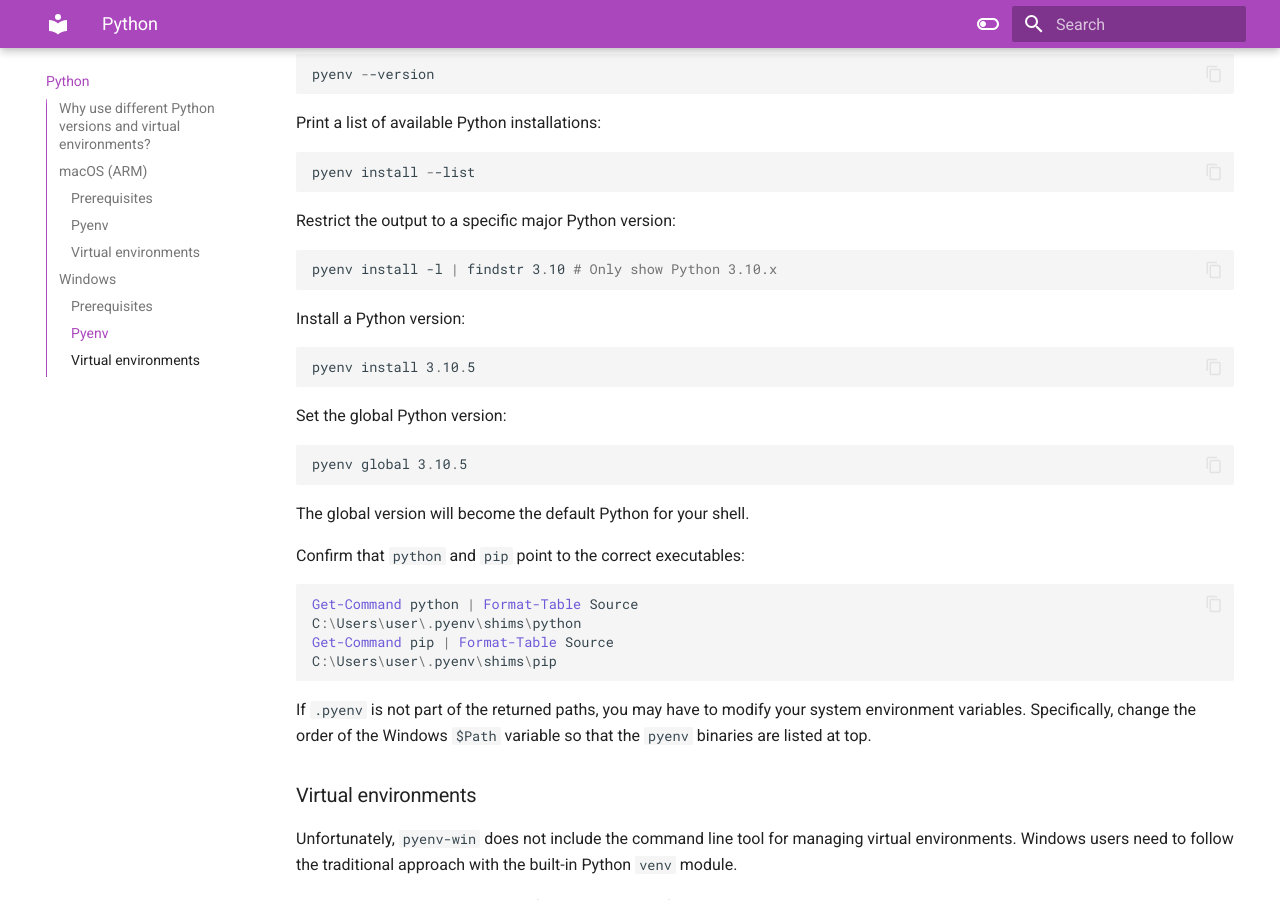
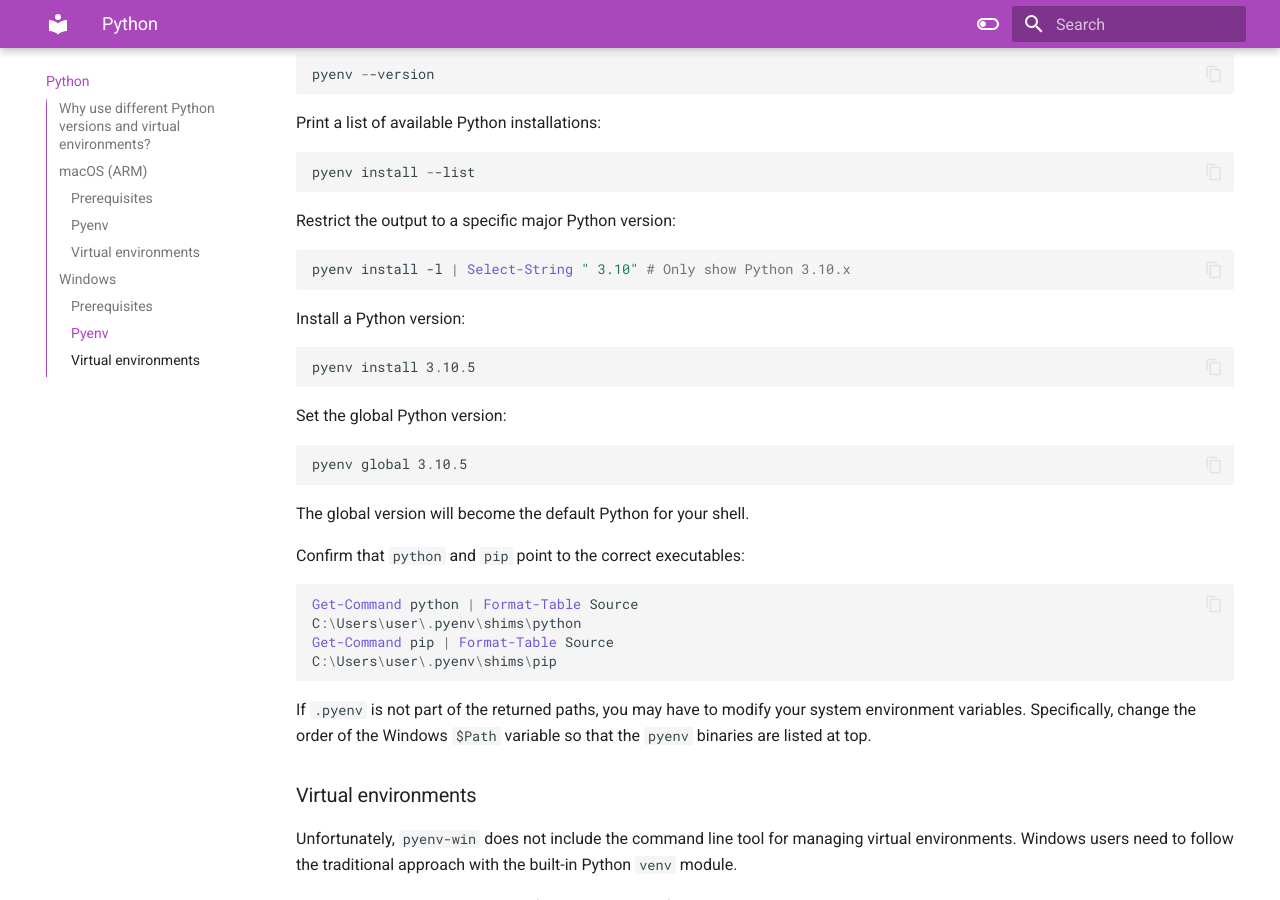
Before and after one commit to cellino-biotech/celldocs, an MkDocs documentation site: the page built from docs/python.md, in a window 1280 px wide and 900 px high, scrolled down 3807 px. Built offline with MkDocs 1.6.1 and Material for MkDocs 9.7.7, drawn with Linux system fonts in a browser that asks for light colours.

Commit message:
Replace 'findstr' with 'Select-String' native cmdlet

````diff
--- a/docs/python.md
+++ b/docs/python.md
@@ -197,7 +197,7 @@ pyenv install --list
 Restrict the output to a specific major Python version:
 
 ```ps1
-pyenv install -l | findstr 3.10 # Only show Python 3.10.x
+pyenv install -l | Select-String " 3.10" # Only show Python 3.10.x
 ```
 
 Install a Python version:
````
